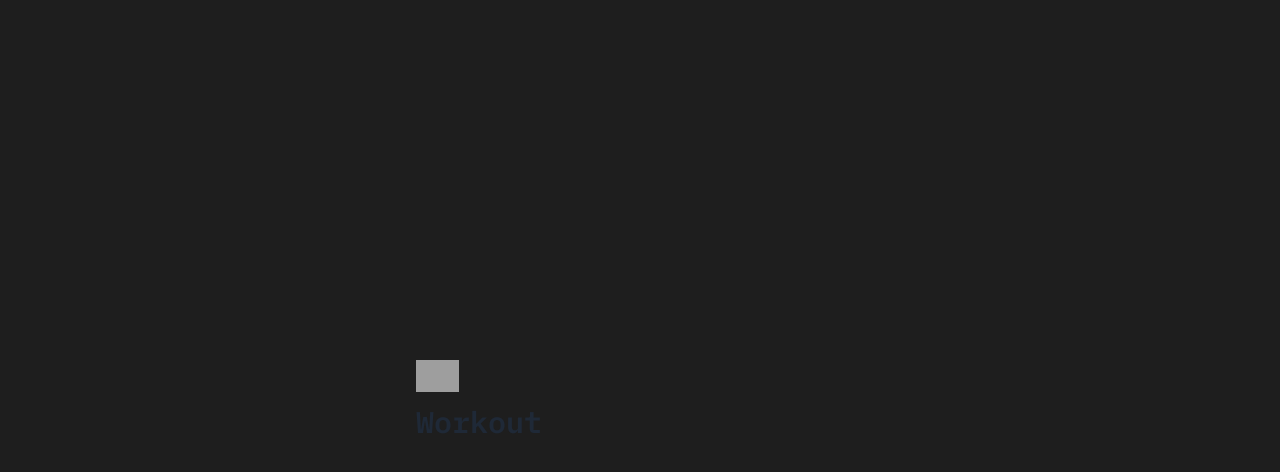
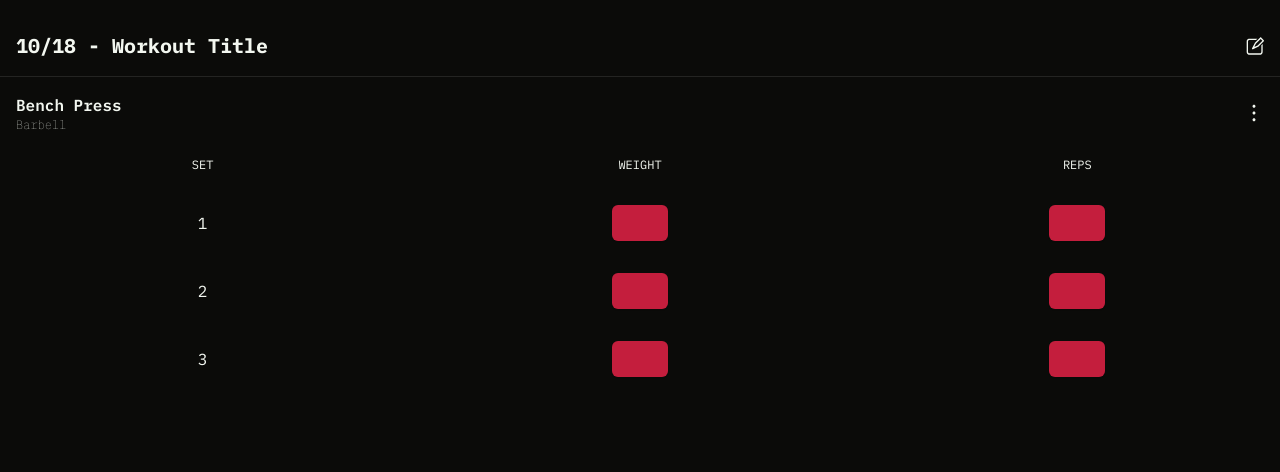
Before and after one commit to CEN3031-Group-8/GatorFit, a Next.js app in the folder frontend/: page /workout in a window 1280 px wide. Shown: the top 472 px of the page. Built offline with nearby package versions, Linux system fonts and the light colour scheme; grey boxes are pictures that could not be loaded.

Commit message:
created workout page

```diff
--- a/frontend/src/app/(protected)/layout.tsx
+++ b/frontend/src/app/(protected)/layout.tsx
@@ -3,17 +3,9 @@ const layout = ({
   }: Readonly<{
     children: React.ReactNode
   }>) => (
-    <main className='bg-[#1E1E1E] text-[#F3F7F0]'>
-      <div className='container flex items-center justify-center min-h-screen px-6 mx-auto'>
-        <div className='w-full max-w-md'>
-          <img
-            className='w-auto h-7 sm:h-8'
-            alt='GatorFit'
-            src='https://upload.wikimedia.org/wikipedia/en/thumb/1/14/Florida_Gators_gator_logo.svg/640px-Florida_Gators_gator_logo.svg.png'
-          />
+    <main className=''>
+
           {children}
-        </div>
-      </div>
     </main>
   )
 
--- a/frontend/src/app/(protected)/workout/page.tsx
+++ b/frontend/src/app/(protected)/workout/page.tsx
@@ -1,13 +1,68 @@
+import { DotsVerticalIcon, Pencil2Icon } from "@radix-ui/react-icons"
+import { Input } from "@/components/ui/input"
+
 export const metadata = {
   title: 'Workout - GatorFit',
   description: 'Log your workout!',
 }
 
+const formatDate = (date: Date) => {
+  return new Intl.DateTimeFormat('en-US', {
+    month: '2-digit',
+    day: '2-digit',
+  }).format(date);
+};
+
+const today = new Date();
+
 const WorkoutPage = () => (
   <>
-    <h1 className='mt-3 text-2xl font-semibold text-gray-800 capitalize sm:text-3xl dark:text-white'>
-      Workout
-    </h1>
+  {/* Title */}
+  <div className="mt-4 flex items-center justify-between p-4 border-b border-white/10">
+    <h1 className='font-bold text-xl'>
+      {formatDate(today)} - Workout Title
+      </h1>
+      <Pencil2Icon width="20" height="20"/>
+  </div>
+
+  {/* Exercises */}
+  <div>
+    {/* Exercise */}
+    <div className="">
+      {/* Title */}
+      <div className="p-4 flex items-center justify-between">
+        <div className="flex flex-col">
+          <h3 className='font-semibold text-md'>
+            Bench Press
+          </h3>
+          <h3 className='font-light text-xs'>
+            Barbell
+          </h3>
+        </div>
+        <div>
+          <DotsVerticalIcon width="20" height="20"/>
+        </div>
+      </div>
+      {/* Sets */}
+      <div className="mt-2 inline-grid grid-cols-3 text-center items-center gap-8 justify-between w-full ">
+          <h5 className="text-xs font-normal">SET</h5>
+          <h5 className="text-xs font-normal">WEIGHT</h5>
+          <h5 className="text-xs font-normal">REPS</h5>
+
+          <p>1</p>
+          <div className="flex items-center justify-center"><Input type="number" placeholder="" className="bg-[#C41E3D] px-3 py-1 rounded-md font-bold text-center border-0 max-w-14"/></div>
+          <div className="flex items-center justify-center"><Input type="number" placeholder="" className="bg-[#C41E3D] px-3 py-1 rounded-md font-bold text-center border-0 max-w-14"/></div>
+          <p>2</p>
+          <div className="flex items-center justify-center"><Input type="number" placeholder="" className="bg-[#C41E3D] px-3 py-1 rounded-md font-bold text-center border-0 max-w-14"/></div>
+          <div className="flex items-center justify-center"><Input type="number" placeholder="" className="bg-[#C41E3D] px-3 py-1 rounded-md font-bold text-center border-0 max-w-14"/></div>
+          <p>3</p>
+          <div className="flex items-center justify-center"><Input type="number" placeholder="" className="bg-[#C41E3D] px-3 py-1 rounded-md font-bold text-center border-0 max-w-14"/></div>
+          <div className="flex items-center justify-center"><Input type="number" placeholder="" className="bg-[#C41E3D] px-3 py-1 rounded-md font-bold text-center border-0 max-w-14"/></div>
+
+      </div>
+    </div>
+  </div>
+
   </>
 )
 
--- a/frontend/src/app/layout.tsx
+++ b/frontend/src/app/layout.tsx
@@ -22,7 +22,7 @@ export default function RootLayout({
   return (
     <html lang="en">
       <body
-        className={`${IBMPlexMono.className} antialiased`}
+        className={`${IBMPlexMono.className} antialiased bg-[#0B0B09] text-[#F3F7F0]`}
       >
         {children}
       </body>
```
